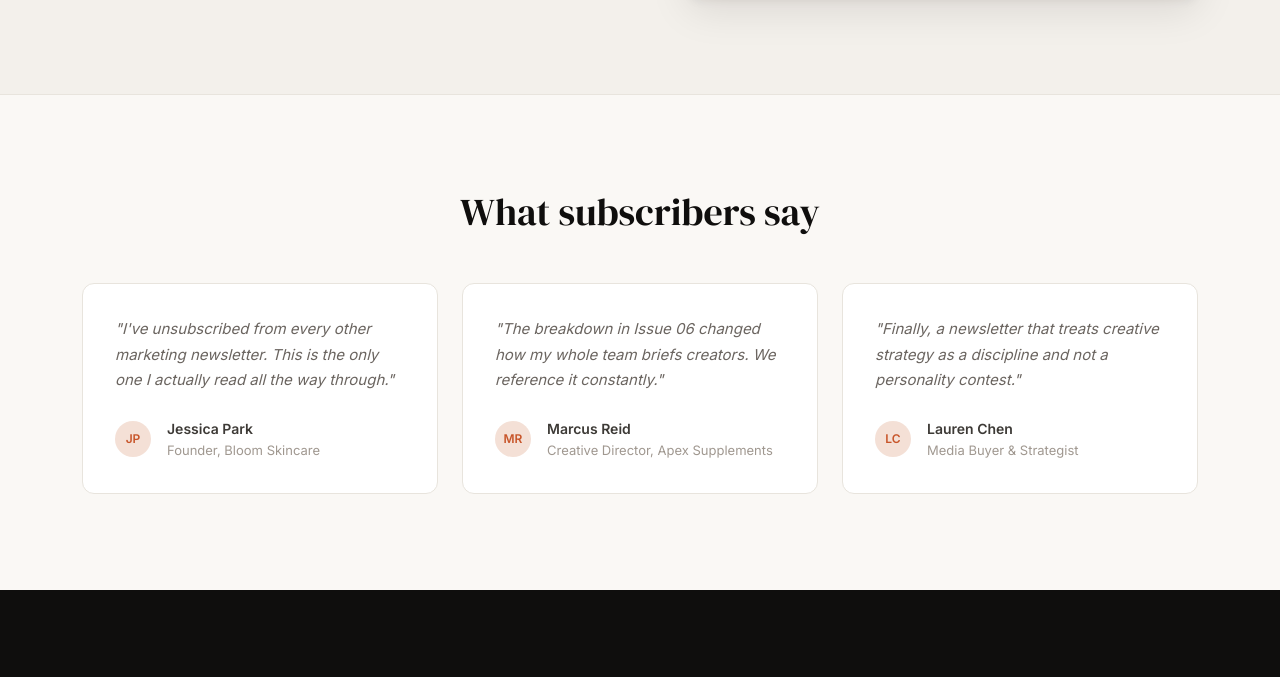
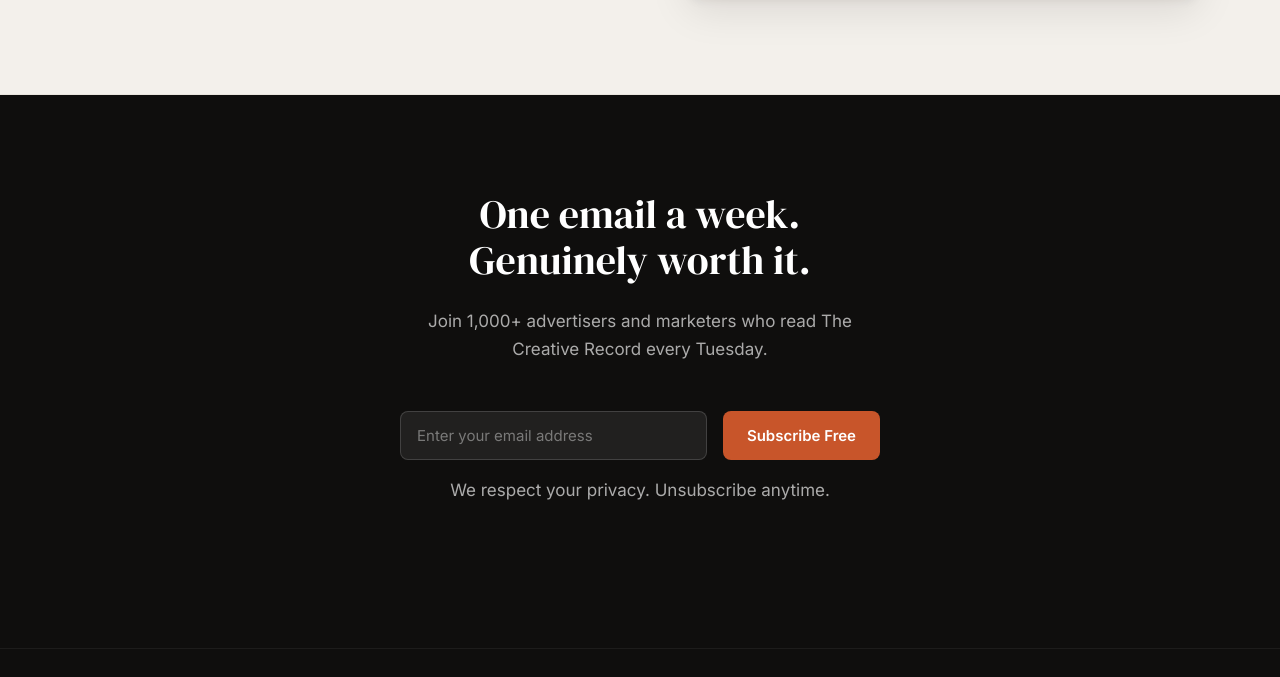
Before and after one commit to sadie-dunhill/thecreativerecord, a plain HTML site: page newsletter/index.html in a window 1280 px wide. Shown: the part 2234-2911 px from the top of the page. Drawn offline with Linux system fonts and the light colour scheme; a script that the page names is missing.

Commit message:
Remove fake testimonials from newsletter page

```diff
--- a/newsletter/index.html
+++ b/newsletter/index.html
@@ -795,45 +795,6 @@
         </div>
     </section>
 
-    <!-- TESTIMONIALS -->
-    <section class="testimonials-section">
-        <div class="container">
-            <h2 class="reveal">What subscribers say</h2>
-            <div class="testimonials-grid">
-                <div class="testimonial reveal">
-                    <p class="testimonial-quote">"I've unsubscribed from every other marketing newsletter. This is the only one I actually read all the way through."</p>
-                    <div class="testimonial-author">
-                        <div class="t-avatar">JP</div>
-                        <div>
-                            <div class="author-name">Jessica Park</div>
-                            <div class="author-role">Founder, Bloom Skincare</div>
-                        </div>
-                    </div>
-                </div>
-                <div class="testimonial reveal">
-                    <p class="testimonial-quote">"The breakdown in Issue 06 changed how my whole team briefs creators. We reference it constantly."</p>
-                    <div class="testimonial-author">
-                        <div class="t-avatar">MR</div>
-                        <div>
-                            <div class="author-name">Marcus Reid</div>
-                            <div class="author-role">Creative Director, Apex Supplements</div>
-                        </div>
-                    </div>
-                </div>
-                <div class="testimonial reveal">
-                    <p class="testimonial-quote">"Finally, a newsletter that treats creative strategy as a discipline and not a personality contest."</p>
-                    <div class="testimonial-author">
-                        <div class="t-avatar">LC</div>
-                        <div>
-                            <div class="author-name">Lauren Chen</div>
-                            <div class="author-role">Media Buyer & Strategist</div>
-                        </div>
-                    </div>
-                </div>
-            </div>
-        </div>
-    </section>
-
     <!-- BOTTOM CTA -->
     <section class="cta-section">
         <div class="container">
```
